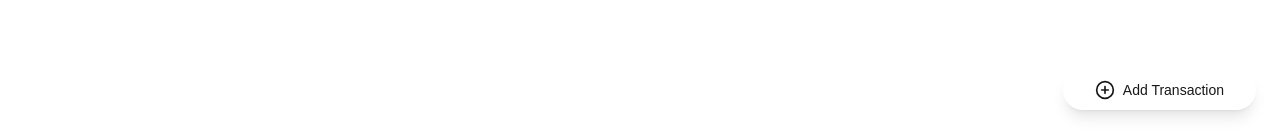
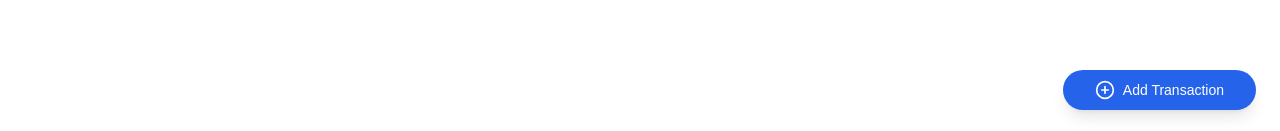
Before and after one commit to ayoungh/visual-finance, a Next.js app: page / in a window 1280 px wide. Shown: the part 666-797 px from the top of the page. Built offline with nearby package versions, Linux system fonts and the light colour scheme.

Commit message:
Change cta styles

```diff
--- a/components/AddFinanceForm.tsx
+++ b/components/AddFinanceForm.tsx
@@ -84,7 +84,7 @@ export default function AddFinanceForm() {
       <SheetTrigger asChild>
         <Button
           size="lg"
-          className="fixed bottom-6 right-6 z-50 gap-2 rounded-full shadow-lg hover:shadow-xl transition-all duration-200 hover:scale-105"
+          className="fixed bottom-6 right-6 z-50 gap-2 rounded-full shadow-lg hover:shadow-xl transition-all duration-200 hover:scale-105 bg-blue-600 hover:bg-blue-700 text-white"
         >
           <PlusCircle className="w-5 h-5" />
           Add Transaction
@@ -190,7 +190,7 @@ export default function AddFinanceForm() {
 
           <Button
             type="submit"
-            className="w-full"
+            className="w-full bg-blue-600 hover:bg-blue-700 text-white"
             disabled={isSubmitting}
           >
             {isSubmitting ? (
```
